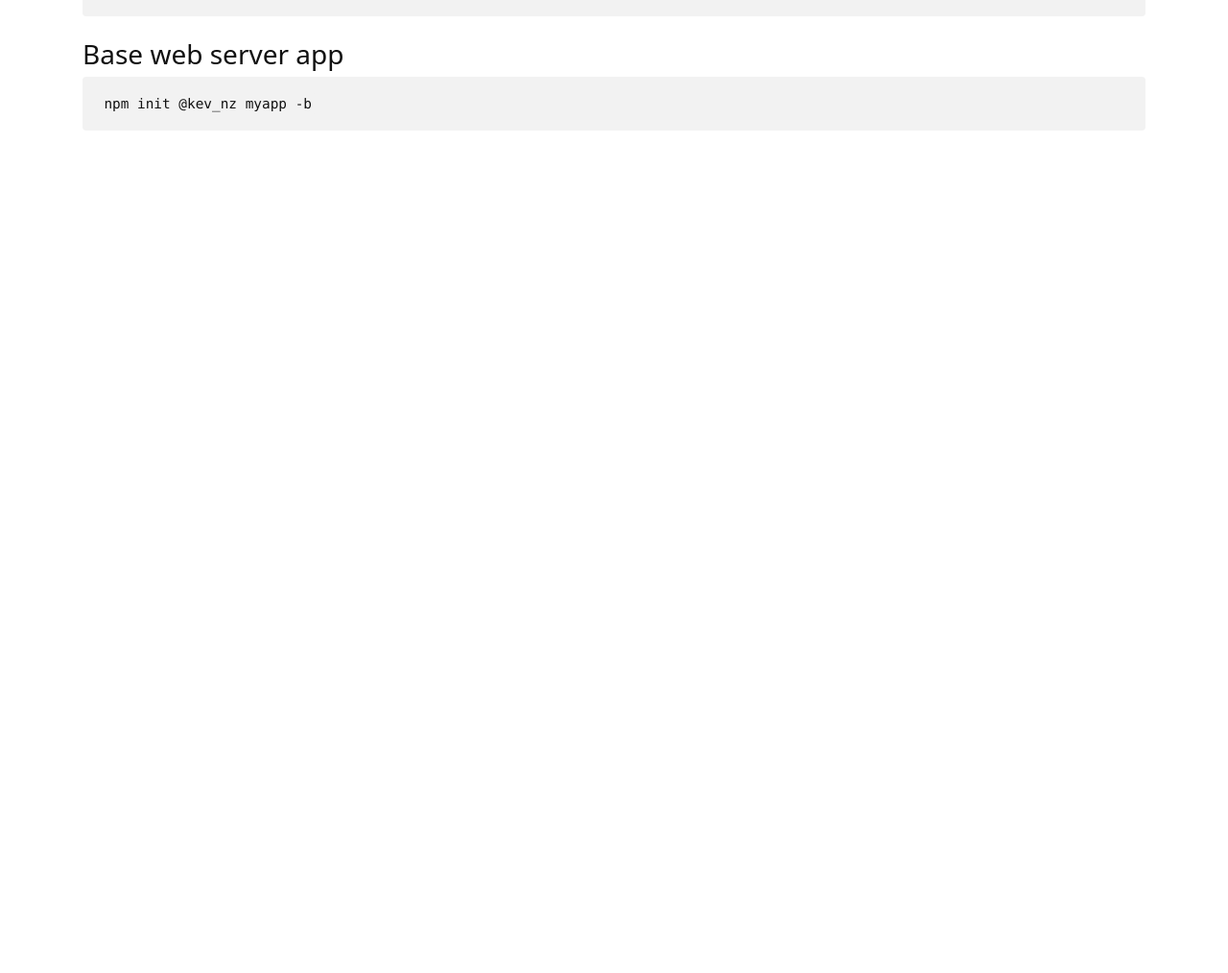
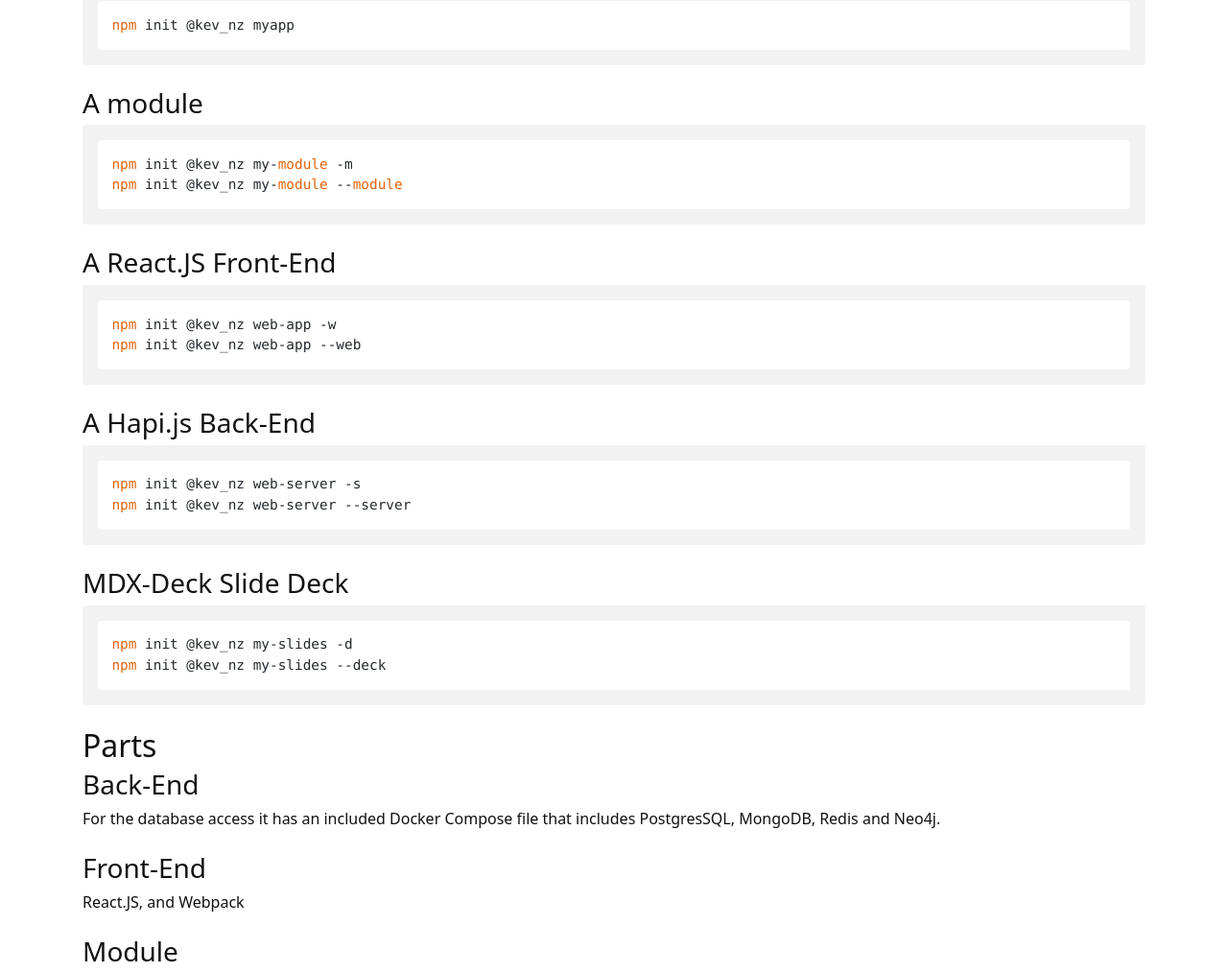
Before and after one commit to Kevnz/create, a plain HTML site: page index.html in a window 1280 px wide. Shown: the part 554-1568 px from the top of the page at 96% size. Before the commit the page ends 800 px from the top, so only its background shows below. Drawn offline with nearby package versions, Linux system fonts and the light colour scheme.

Commit message:
Publisher generated commit [ci skip]

```diff
--- /dev/null
+++ b/extend.css
@@ -0,0 +1,7 @@
+.container {
+  margin-top: 1rem;
+}
+
+body {
+  border-top: 0.5rem solid #1f8dd6;
+}
--- a/index.html
+++ b/index.html
@@ -2,23 +2,54 @@
 <html lang="en">
 
 <head>
-  <title>@kev_nz/create</title>
+  <title>@kev_nz/create - Create an different types of apps, from modules, MDX slide deck, React based front ends and hapi.js backends with GraphQL - Kevin Isom</title>
   <link rel="stylesheet" type="text/css" href="styles.css" />
-  <meta name="description" content="Create an full stack app with Hapi, GraphQL, and React" />
+  <link rel="stylesheet" type="text/css" href="extend.css" />
+  <meta name="description" content="@kev_nz/create - Create an different types of apps, from modules, MDX slide deck, React based front ends and hapi.js backends with GraphQL -" />
   <meta http-equiv="Content-Type" content="text/html; charset=utf-8" />
+  <link rel="stylesheet" type="text/css"
+    href="https://cdnjs.cloudflare.com/ajax/libs/highlight.js/9.14.2/styles/github.min.css" />
+
+  <meta name="viewport" content="width=device-width, initial-scale=1">
+  <meta property="og:title" content="@kev_nz/create - Create an different types of apps, from modules, MDX slide deck, React based front ends and hapi.js backends with GraphQL - - Kevin Isom" />
+  <meta property="og:type" content="website" />
+  <meta property="og:description" content="@kev_nz/create - Create an different types of apps, from modules, MDX slide deck, React based front ends and hapi.js backends with GraphQL -" />
+  <meta property="og:url" content="https://kevinisom.info/create" />
+  <meta property="og:image" content="https://avatars3.githubusercontent.com/u/62547?s=400&amp;v=4" />
+
+  <meta name="twitter:card" content="summary" />
+  <meta name="twitter:site" content="@kev_nz" />
+  <meta name="twitter:title" content="@kev_nz/create - Create an different types of apps, from modules, MDX slide deck, React based front ends and hapi.js backends with GraphQL -- Kevin Isom" />
+  <meta name="twitter:description" content="@kev_nz/create - Create an different types of apps, from modules, MDX slide deck, React based front ends and hapi.js backends with GraphQL -" />
+  <meta name="twitter:image" content="https://avatars3.githubusercontent.com/u/62547?s=400&amp;v=4" />
+
 </head>
 
 <body>
   <div class="container">
-  <h1 id="createanapp">Create an app</h1>
+  <h1 id="create-different-types-of-apps">Create different types of apps</h1>
 <p><a href="https://badge.fury.io/js/%40kev_nz%2Fcreate"><img src="https://badge.fury.io/js/%40kev_nz%2Fcreate.svg" alt="npm version" /></a></p>
-<p>This creates a fullstack app using Hapi on the backend and React on the front end. This setup is my current stack that I feel makes me super productive. It creates a Hapi based API and GraphQL server, a React based front end and uses Webpack to build the assets. For the database access it has an included Docker Compose file that includes PostgresSQL, MongoDB, Redis and Neo4j.</p>
+<p>This creates various apps. It can createa fullstack app with a Hapi based API and GraphQL server, a React based front end and Webpack to build the assets. It can also create just the back-end or just the front-end. Additionally it can create a base setup for writing modules and a MDX-Deck slide deck for creating a presentation.</p>
 <h2 id="usage">Usage</h2>
-<pre><code>npm init @kev_nz myapp
-</code></pre>
-<h3 id="basewebserverapp">Base web server app</h3>
-<pre><code>npm init @kev_nz myapp -b
-</code></pre>
+<pre><code class="hljs"><span class="hljs-built_in">npm</span> init @kev_nz myapp</code></pre>
+<h3 id="a-module">A module</h3>
+<pre><code class="hljs"><span class="hljs-built_in">npm</span> init @kev_nz my-<span class="hljs-built_in">module</span> -m
+<span class="hljs-built_in">npm</span> init @kev_nz my-<span class="hljs-built_in">module</span> --<span class="hljs-built_in">module</span></code></pre>
+<h3 id="a-reactjs-front-end">A React.JS Front-End</h3>
+<pre><code class="hljs"><span class="hljs-built_in">npm</span> init @kev_nz web-app -w
+<span class="hljs-built_in">npm</span> init @kev_nz web-app --web</code></pre>
+<h3 id="a-hapijs-back-end">A Hapi.js Back-End</h3>
+<pre><code class="hljs"><span class="hljs-built_in">npm</span> init @kev_nz web-server -s
+<span class="hljs-built_in">npm</span> init @kev_nz web-server --server</code></pre>
+<h3 id="mdx-deck-slide-deck">MDX-Deck Slide Deck</h3>
+<pre><code class="hljs"><span class="hljs-built_in">npm</span> init @kev_nz my-slides -d
+<span class="hljs-built_in">npm</span> init @kev_nz my-slides --deck</code></pre>
+<h2 id="parts">Parts</h2>
+<h3 id="back-end">Back-End</h3>
+<p>For the database access it has an included Docker Compose file that includes PostgresSQL, MongoDB, Redis and Neo4j.</p>
+<h3 id="front-end">Front-End</h3>
+<p>React.JS, and Webpack</p>
+<h3 id="module">Module</h3>
   </div>
 <script async src="https://www.googletagmanager.com/gtag/js?id=UA-64038939-2"></script>
 <script>
```
